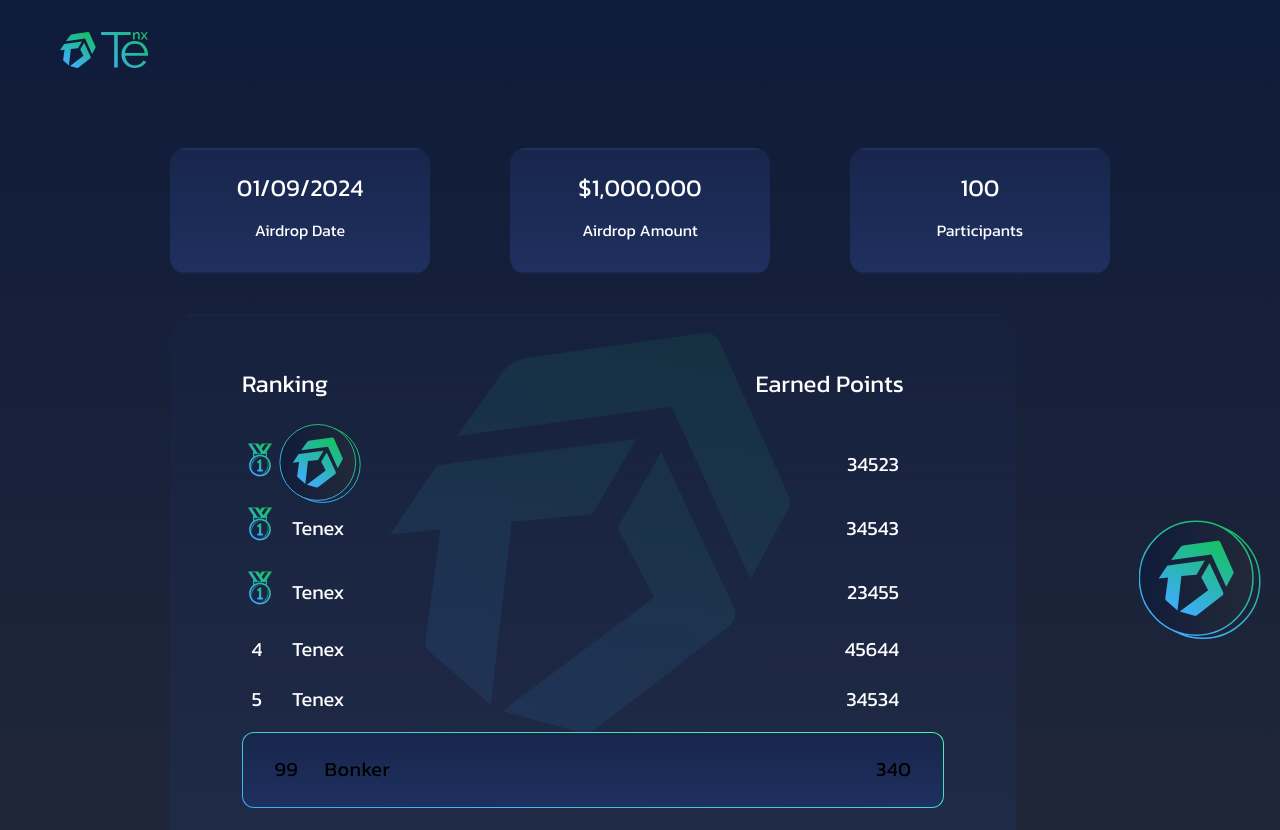
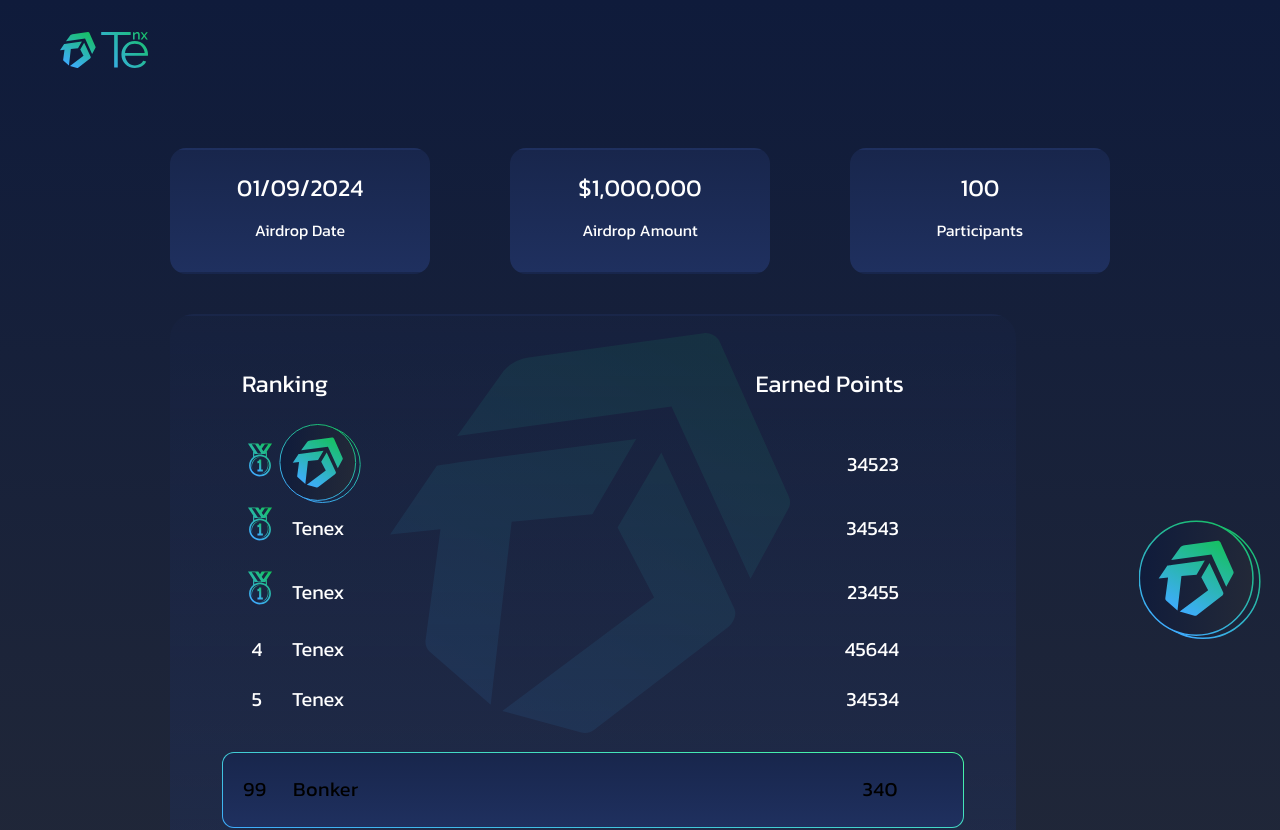
Before and after one commit to YashGaur000/Social-mining, a React (Vite) app: page /dashboard/leaderboard in a window 1280 px wide. Shown: the top 830 px of the page. Built offline with nearby package versions, Linux system fonts and the light colour scheme.

Commit message:
fix: leaderboard highlighter

```diff
--- a/src/components/Leaderboard/modules/Leaderboard.tsx
+++ b/src/components/Leaderboard/modules/Leaderboard.tsx
@@ -1,36 +1,49 @@
-import React from 'react';
-import { AirdropBox, AirdropInfo, AirdropInfoBox, AirdropInfoSub, BoardWrapper, EarnedPoints, Name, ParticipantBox, PointBox, Points, RankandPointBox, RankandPointBoxWrapper, RankandPointValueBox, RankBox, Rankers, UserRankandPointValueBox} from '../styles/Leaderboard.style';
-import Medal from '../../../assets/medal1.svg';
-import Bigtenex from '../../../assets/bigtenexbg.svg';
-import tenexbglogo from '../../../assets/tenexbglogo.svg';
-import tenexbglogo2 from '../../../assets/tenexbglogo2.svg';
-import { Card } from '../../common/Card';
-import { Score, SocialLogo } from '../../TaskList/styles/TaskList.style';
-import { MiddleLogo } from '../../DashBoard/styles/DashBoard.styles';
-import { StyledButton } from '../../common/Buttons/GradientButton';
-
+import React from "react";
+import {
+  AirdropBox,
+  AirdropInfo,
+  AirdropInfoBox,
+  AirdropInfoSub,
+  BoardWrapper,
+  EarnedPoints,
+  Name,
+  ParticipantBox,
+  PointBox,
+  Points,
+  RankandPointBox,
+  RankandPointBoxWrapper,
+  RankandPointValueBox,
+  RankBox,
+  Rankers,
+} from "../styles/Leaderboard.style";
+import Medal from "../../../assets/medal1.svg";
+import Bigtenex from "../../../assets/bigtenexbg.svg";
+import tenexbglogo from "../../../assets/tenexbglogo.svg";
+import tenexbglogo2 from "../../../assets/tenexbglogo2.svg";
+import { Card } from "../../common/Card";
+import { Score, SocialLogo } from "../../TaskList/styles/TaskList.style";
+import { MiddleLogo } from "../../DashBoard/styles/DashBoard.styles";
+import { StyledButton } from "../../common/Buttons/GradientButton";
 
 const Leaderboard: React.FC = () => {
-
   // const Runnerups = [
   //     'Yash',
   //     'Yash',
   //     'Yash',
   // ];
 
-
   const Players = [
-        'Tenex',
-        'Tenex',
-        'Tenex',
-        'Tenex',
-        'Tenex',
-        'Tenex',
-        'Tenex',
-        'Tenex',
-        'Tenex',
-        'Tenex',
-        'Tenex'
+    "Tenex",
+    "Tenex",
+    "Tenex",
+    "Tenex",
+    "Tenex",
+    "Tenex",
+    "Tenex",
+    "Tenex",
+    "Tenex",
+    "Tenex",
+    "Tenex",
   ];
 
   // const RunnerupsPoints = [
@@ -39,73 +52,66 @@
   //     '777',
   // ];
 
-
   const PlayersPoints = [
-        '34523',
-        '34543',
-        '23455',
-        '45644',
-        '34534',
-        '34523',
-        '34543',
-        '23455',
-        '45644',
-        '34534',
-        '64544'
+    "34523",
+    "34543",
+    "23455",
+    "45644",
+    "34534",
+    "34523",
+    "34543",
+    "23455",
+    "45644",
+    "34534",
+    "64544",
   ];
 
   return (
     <BoardWrapper>
       {/* <SocialLogo src={tenexbglogo} Position='absolute' margin='370px 0px 0px -600px'/>
             <SocialLogo src={tenexbglogo2} Position='absolute' margin='480px 0px 0px 400px'/> */}
-            <SocialLogo src={Bigtenex} Position='absolute' margin='185px 0px 0px -250px' Zindex='-1'/>
-            <MiddleLogo src={tenexbglogo} Top='53vh' Left='40vh' />
-            <MiddleLogo src={tenexbglogo2} Top='65vh' Left='150vh' />
+      <SocialLogo
+        src={Bigtenex}
+        Position="absolute"
+        margin="185px 0px 0px -250px"
+        Zindex="-1"
+      />
+      <MiddleLogo src={tenexbglogo} Top="53vh" Left="40vh" />
+      <MiddleLogo src={tenexbglogo2} Top="65vh" Left="150vh" />
       {/* <MiddleLogo Opacity='0.12px' src={Bigtenex} Top='34vh' Left='48%' Zindex='-1'/> */}
       <AirdropBox>
-                <Card width='260px' >
+        <Card width="260px">
           <AirdropInfoBox>
-                    <AirdropInfo>
-                        01/09/2024
-                    </AirdropInfo>
-                    <AirdropInfoSub>
-                        Airdrop Date
-                    </AirdropInfoSub>
+            <AirdropInfo>01/09/2024</AirdropInfo>
+            <AirdropInfoSub>Airdrop Date</AirdropInfoSub>
           </AirdropInfoBox>
         </Card>
-                <Card width='260px'>
+        <Card width="260px">
           <AirdropInfoBox>
-                    <AirdropInfo>
-                        $1,000,000
-                    </AirdropInfo>
-                    <AirdropInfoSub>
-                        Airdrop Amount
-                    </AirdropInfoSub>
+            <AirdropInfo>$1,000,000</AirdropInfo>
+            <AirdropInfoSub>Airdrop Amount</AirdropInfoSub>
           </AirdropInfoBox>
         </Card>
-                <Card width='260px'>
+        <Card width="260px">
           <AirdropInfoBox>
-                    <AirdropInfo>
-                        100
-                    </AirdropInfo>
-                    <AirdropInfoSub>
-                        Participants
-                    </AirdropInfoSub>
+            <AirdropInfo>100</AirdropInfo>
+            <AirdropInfoSub>Participants</AirdropInfoSub>
           </AirdropInfoBox>
         </Card>
       </AirdropBox>
-            <Card width='90%' background='linear-gradient(180deg, rgba(24, 38, 76, .2) 0%, rgba(31, 48, 95, .4) 100%)' Borderradius='24px' Padding='30px 50px 40px 50px'>
+      <Card
+        width="90%"
+        background="linear-gradient(180deg, rgba(24, 38, 76, .2) 0%, rgba(31, 48, 95, .4) 100%)"
+        Borderradius="24px"
+        Padding="30px 50px 40px 50px"
+      >
         <RankandPointBoxWrapper>
           <RankandPointBox>
-                        <RankBox >
-                            <Rankers Fontsize='24px'>
-                                Ranking
-                            </Rankers>
+            <RankBox>
+              <Rankers Fontsize="24px">Ranking</Rankers>
             </RankBox>
-                        <PointBox >
-                            <Points Fontsize='24px'>
-                                Earned Points
-                            </Points>
+            <PointBox>
+              <Points Fontsize="24px">Earned Points</Points>
             </PointBox>
           </RankandPointBox>
           <RankandPointValueBox>
@@ -118,31 +124,27 @@
                     `${index + 1}`
                   )}
                 </RankBox>
-            <Name>
-                {Player}
-            </Name>
+                <Name>{Player}</Name>
                 <EarnedPoints>{PlayersPoints[index]}</EarnedPoints>
               </ParticipantBox>
             ))}
           </RankandPointValueBox>
-        <StyledButton width='100%'>
-<UserRankandPointValueBox>
-        <ParticipantBox>
-            <RankBox display='flex'>
-                99
-            </RankBox>
-            <Name display='flex'>
-                Bonker
-            </Name>
-            <EarnedPoints display='flex'>
-                340
-            </EarnedPoints>
+        </RankandPointBoxWrapper>
+        {/* <RankandPointBoxWrapper padding='0px' alignitems='left'> */}
+        <StyledButton  padding="12px 0px 12px 20px">
+          {/* <UserRankandPointValueBox> */}
+            <ParticipantBox  >
+              <RankBox display="flex">99</RankBox>
+              <Name display="flex" margin="0px 0px 0px 0px">Bonker</Name>
+              <EarnedPoints display="flex" margin="0px 0px 0px 70%" >340</EarnedPoints>
             </ParticipantBox>
-</UserRankandPointValueBox>
+          {/* </UserRankandPointValueBox> */}
         </StyledButton>
-                </RankandPointBoxWrapper>
+        {/* </RankandPointBoxWrapper> */}
       </Card>
-            <Score Margin='80px 0px 0px -50px' textalign='center'>Rewards are paid at the end of each month based on each user&apos;s accrued points
+      <Score Margin="80px 0px 0px -50px" textalign="center">
+        Rewards are paid at the end of each month based on each user&apos;s
+        accrued points
       </Score>
     </BoardWrapper>
   );
--- a/src/components/Leaderboard/styles/Leaderboard.style.tsx
+++ b/src/components/Leaderboard/styles/Leaderboard.style.tsx
@@ -1,65 +1,9 @@
 import styled from "styled-components";
 import { DefaultTheme } from "../../../styles/Theme";
-
-
-
-// export const BackgroundImages = styled.div`
-//   position: fixed;
-//   top: 0;
-//   left: 0;
-//   right: 0;
-//   bottom: 0;
-//   z-index: -1;
-//   pointer-events: none;
-
-//   &::before,
-//   &::after {
-//     content: '';
-//     position: absolute;
-//     width: 100px;
-//     height: 100px;
-//     background-image: url('social-mining\src\assets\bigtenexbg.svg');
-//     background-repeat: no-repeat;
-//     background-size: contain;
-//   }
-
-//   &::before {
-//     top: 10%;
-//     left: 5%;
-//   }
-
-//   &::after {
-//     bottom: 10%;
-//     right: 5%;
-//   }
-
-//   & > div::before,
-//   & > div::after {
-//     content: '';
-//     position: absolute;
-//     width: 100px;
-//     height: 100px;
-//     background-image: url('/path/to/your/image.svg');
-//     background-repeat: no-repeat;
-//     background-size: contain;
-//   }
-
-//   & > div::before {
-//     top: 10%;
-//     right: 5%;
-//   }
-
-//   & > div::after {
-//     bottom: 10%;
-//     left: 5%;
-//   }
-// `;
-
 
 export const BoardWrapper = styled.div<{ theme: DefaultTheme }>`
   position: relative;
   z-index: 1;
-
 
   @media (max-width: 768px) {
     padding: 10px;
@@ -120,11 +64,19 @@
   }
 `;
 
-export const RankandPointBoxWrapper = styled.div<{ theme: DefaultTheme}>`
+export const RankandPointBoxWrapper = styled.div<{ theme: DefaultTheme
+  padding?: string;
+  margin?: string;
+  flex?: string;
+  alignitems?: string;
+}>`
   display: flex;
   flex-direction: column;
   justify-content: space-between;
-  padding: 20px;
+  align-items: ${({ alignitems }) => alignitems };
+  padding: ${({ padding }) => padding ? padding : '20px'};
+  margin: ${({ margin }) => margin };
+  flex: ${({ flex }) => flex};
 
   @media (max-width: 768px) {
     padding: 10px;
@@ -206,11 +158,14 @@
   }
 `;
 
-export const ParticipantBox = styled.div`
+export const ParticipantBox = styled.div<{ margin?: string;
+  padding?: string;
+}>`
   display: flex;
   align-items: center;
-  padding: 10px 0;
+  padding: ${({ padding }) => padding ? padding : "10px 0"};
   font-size: 20px;
+  margin: ${({ margin }) => margin };
 
   @media (max-width: 768px) {
     flex-direction: column;
@@ -234,24 +189,27 @@
 export const Name = styled.div<{ theme :  DefaultTheme
   display?: string;
   flex?: string;
+  margin?: string;
 }>`
   display: ${({ display }) => display};
   // flex: 1;
   flex: ${({ flex }) => flex};
   text-align: left;
   padding: 0px 0px 0px 20px;
+  margin: ${({ margin }) => margin};
 
   @media (max-width: 768px) {
-    margin-left: 0;
+    margin: 0;
   }
 `;
 
 export const EarnedPoints = styled.div<{ theme : DefaultTheme
   display?: string;
   flex?: string;
+  margin?: string;
 }>`
   display: ${({ display }) => display};
-  margin-left: auto;
+  margin: ${({ margin }) => margin ? margin :'0px 0px 0px auto'};
   flex: ${({ flex }) => flex};
 
   @media (max-width: 768px) {
--- a/src/components/SocialMining/styles/SocialMining.styles.tsx
+++ b/src/components/SocialMining/styles/SocialMining.styles.tsx
@@ -1,10 +1,13 @@
 import styled from "styled-components";
 
-export const Main1container = styled.section`
+export const Main1container = styled.section<{
+  margin?: string;
+}>`
   display: flex;
   align-items: center;
-  margin-bottom:80px;
-  margin-right:120px;
+  margin: ${({ margin }) => margin ? margin : "0px 120px 80px 0px"};
+  // margin-bottom:80px;
+  // margin-right:120px;
 `;
 
 export const LogoWrapper = styled.div`
--- a/src/components/common/Buttons/GradientButton.tsx
+++ b/src/components/common/Buttons/GradientButton.tsx
@@ -14,6 +14,7 @@
   cursor?: string;
   margin?: string;
   className?: string;
+  alignitems?: string;
   children: React.ReactNode;
 }
 
@@ -38,6 +39,7 @@
   text-align: center;
   color: ${({ theme, color }) => color ?? theme.colors.buttonBackground};
   margin: ${({ margin }) => margin};
+  align-items: ${({ alignitems }) => alignitems };
 
    &:hover {
     border: ${({ border }) => border ?? '1px solid transparent'};
```
Lines whose indentation alone changed are shown as unchanged.
